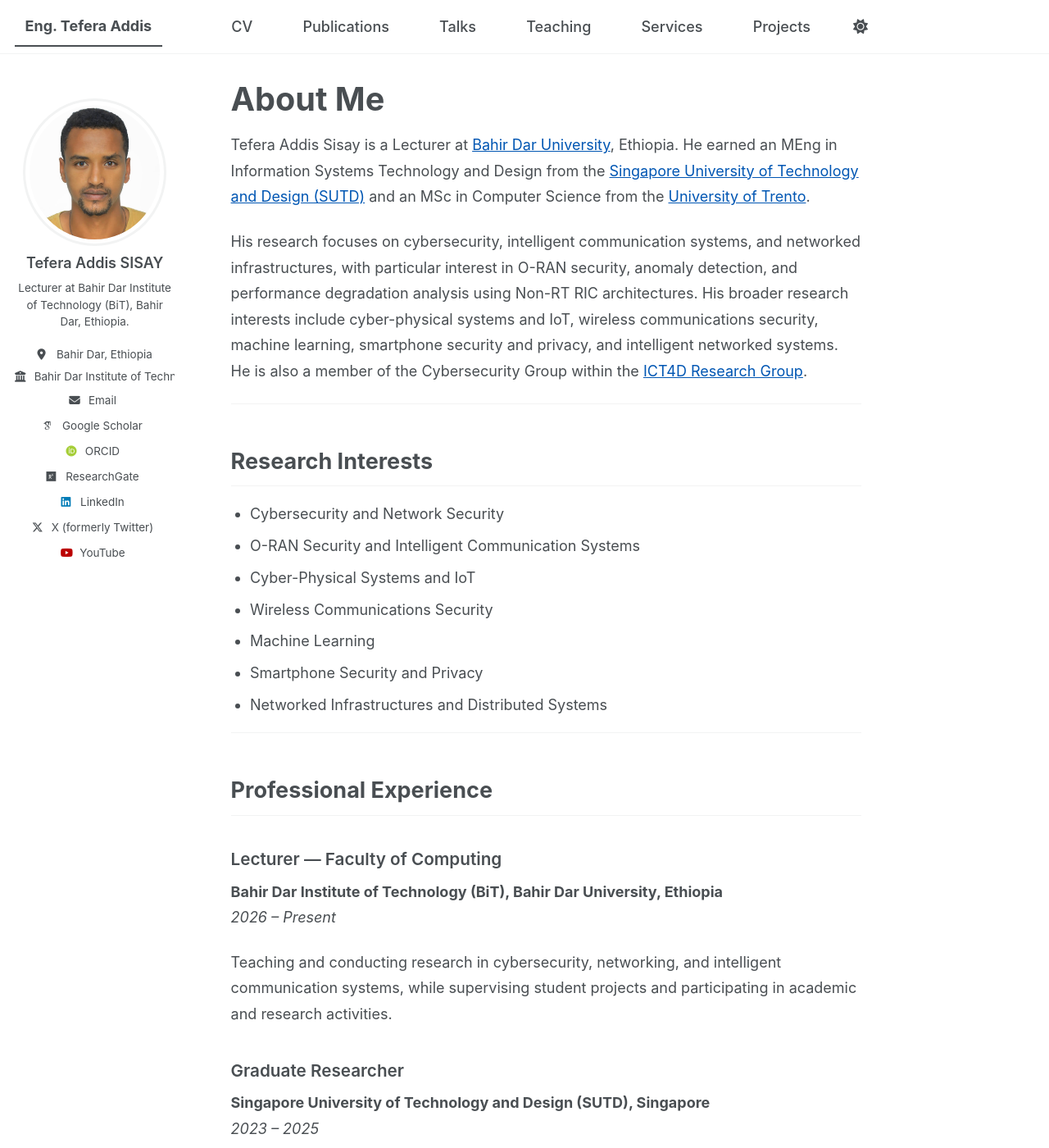
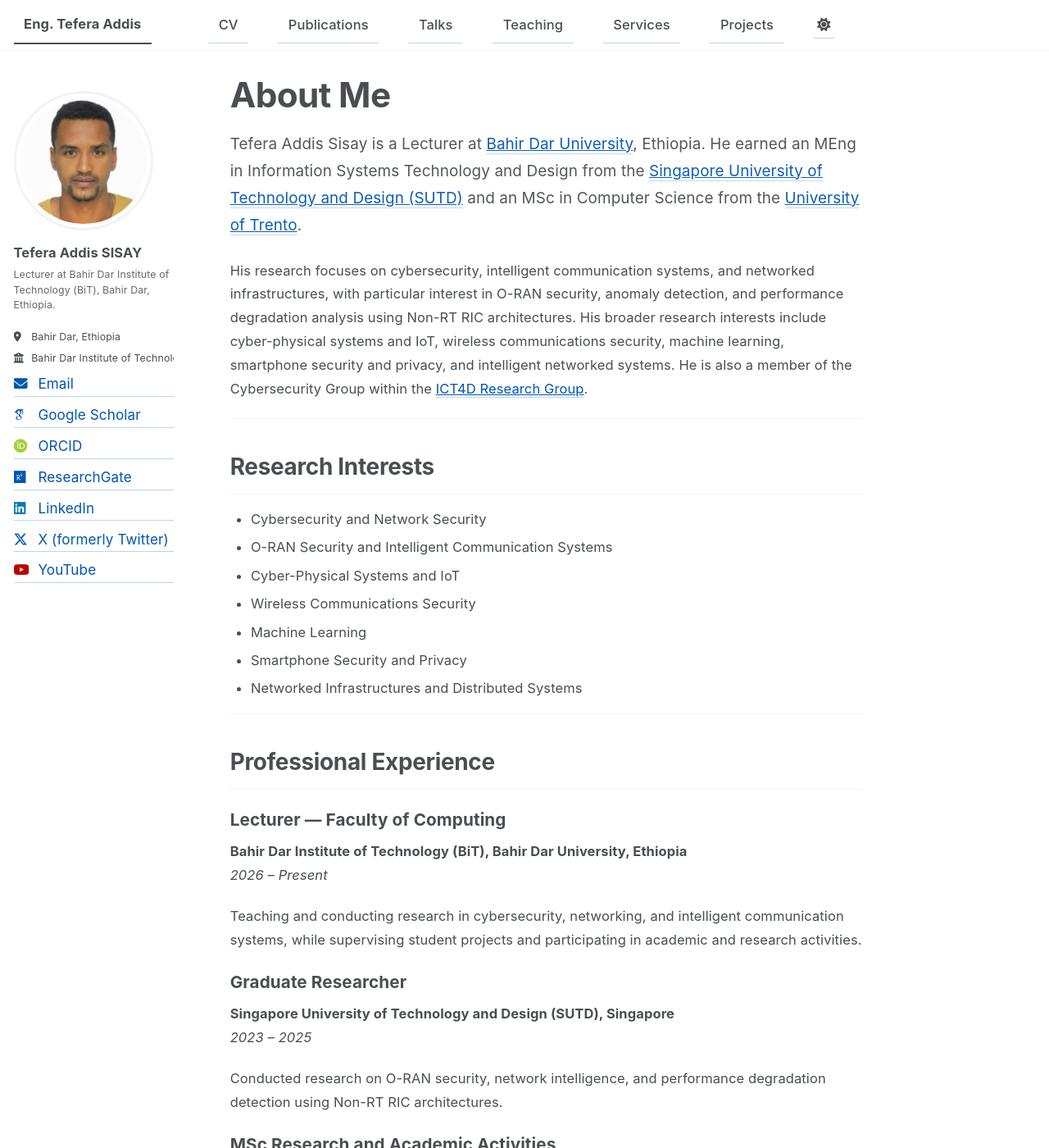
Before and after one commit to tefera-addis-sisay/tefera-addis-sisay.github.io, a Jekyll site: the page built from _pages/about.md, in a window 1280 px wide and 1400 px high. Shown: the whole window at 82% size. Built offline with Jekyll 4.4.1, drawn with Linux system fonts in a browser that asks for light colours; some web fonts are replaced; a script bundle is joined from its source files by our own code; library files that are not in the unit come from our copies.

Commit message:
Update main.scss

```diff
--- a/assets/css/main.scss
+++ b/assets/css/main.scss
@@ -42,18 +42,19 @@
 
 
 /* =========================================================
-   GLOBAL ACADEMIC STYLE (STANFORD / MIT INSPIRED)
+   BASE TYPOGRAPHY (ACADEMIC CORE)
 ========================================================= */
 
-/* Base typography */
 body {
   font-family: "Inter", "Helvetica Neue", Arial, sans-serif;
+  font-size: 16.5px;
   line-height: 1.75;
+  letter-spacing: 0.1px;
   color: var(--global-text-color);
   background-color: var(--global-bg-color);
 }
 
-/* Center main content safely */
+/* content width */
 .page__content,
 .archive__content {
   max-width: 850px;
@@ -61,43 +62,86 @@
   margin-right: auto;
 }
 
-/* Headings */
+/* =========================================================
+   TYPOGRAPHY HIERARCHY (STANFORD / MIT STYLE)
+========================================================= */
+
 h1 {
-  font-size: 2.2rem;
-  font-weight: 700;
+  font-size: 2.35rem;
+  font-weight: 750;
+  line-height: 1.2;
+  letter-spacing: -0.6px;
+  margin-bottom: 1.2rem;
   border-bottom: none;
 }
 
 h2 {
-  font-size: 1.5rem;
-  font-weight: 650;
+  font-size: 1.55rem;
+  font-weight: 700;
+  line-height: 1.35;
+  margin-top: 2.2rem;
+  margin-bottom: 0.8rem;
+  letter-spacing: -0.3px;
 }
 
 h3 {
   font-size: 1.15rem;
+  font-weight: 650;
+  margin-top: 1.4rem;
+  margin-bottom: 0.6rem;
+}
+
+h4 {
+  font-size: 1.05rem;
   font-weight: 600;
 }
 
-/* Links */
+/* paragraphs */
+p {
+  margin-bottom: 1rem;
+  line-height: 1.75;
+  max-width: 75ch;
+}
+
+/* first paragraph emphasis */
+.page__content > p:first-of-type {
+  font-size: 1.05rem;
+  opacity: 0.95;
+}
+
+/* =========================================================
+   LINKS (ACADEMIC STYLE)
+========================================================= */
+
 a {
   color: #0056b3;
+  text-decoration: none;
+  border-bottom: 1px solid rgba(0, 86, 179, 0.25);
+  transition: all 0.2s ease;
 }
 
 a:hover {
-  text-decoration: underline;
+  border-bottom: 1px solid #0056b3;
 }
 
-/* Lists */
+/* =========================================================
+   LISTS
+========================================================= */
+
 .page__content ul,
 .page__content ol {
-  padding-left: 1.3rem;
+  padding-left: 1.4rem;
 }
 
 .page__content li {
   margin-bottom: 0.4rem;
+  line-height: 1.65;
 }
 
-/* Buttons + notices cleanup */
+/* =========================================================
+   BUTTON + UI CLEANUP
+========================================================= */
+
 .btn,
 .notice,
 .archive__item {
@@ -105,7 +149,10 @@
   border-radius: 0 !important;
 }
 
-/* Navigation */
+/* =========================================================
+   NAVIGATION (CLEAN ACADEMIC)
+========================================================= */
+
 .greedy-nav a {
   font-weight: 500;
   padding: 0.4rem 0.7rem;
@@ -116,17 +163,22 @@
 }
 
 /* =========================================================
-   PROFILE (CIRCULAR IMAGE FIX)
+   SIDEBAR PROFILE (FIXED LEFT ALIGN + PROFESSOR STYLE)
 ========================================================= */
 
+.author__avatar {
+  text-align: left;
+  margin-bottom: 1rem;
+}
+
 .author__avatar img {
-  width: 180px;
-  height: 180px;
+  width: 170px;
+  height: 170px;
   object-fit: cover;
   border-radius: 50%;
   border: 3px solid var(--global-border-color);
   display: block;
-  margin: 0 auto;
+  margin: 0;
   transition: 0.25s ease;
 }
 
@@ -134,15 +186,56 @@
   transform: scale(1.03);
 }
 
-/* Center profile text */
-.author__name,
-.author__bio,
+.author__name {
+  font-size: 1.25rem;
+  font-weight: 700;
+  text-align: left !important;
+  margin-top: 0.8rem;
+}
+
+.author__bio {
+  font-size: 0.95rem;
+  opacity: 0.85;
+  text-align: left !important;
+  line-height: 1.5;
+  margin-top: 0.4rem;
+}
+
+/* affiliations */
+.author__location,
+.author__employer {
+  font-size: 0.9rem;
+  opacity: 0.8;
+  text-align: left !important;
+}
+
+/* social links */
 .author__urls-wrapper {
-  text-align: center;
+  text-align: left !important;
+  margin-top: 1rem;
+}
+
+.author__urls {
+  display: block;
+  text-align: left !important;
+  padding-left: 0;
+}
+
+.author__urls li {
+  margin-bottom: 0.4rem;
+}
+
+.author__urls a {
+  font-size: 0.95rem;
+  color: #0056b3;
+}
+
+.author__urls a:hover {
+  text-decoration: underline;
 }
 
 /* =========================================================
-   DARK MODE SAFE LINKS
+   DARK MODE SAFE
 ========================================================= */
 
 @media (prefers-color-scheme: dark) {
```
